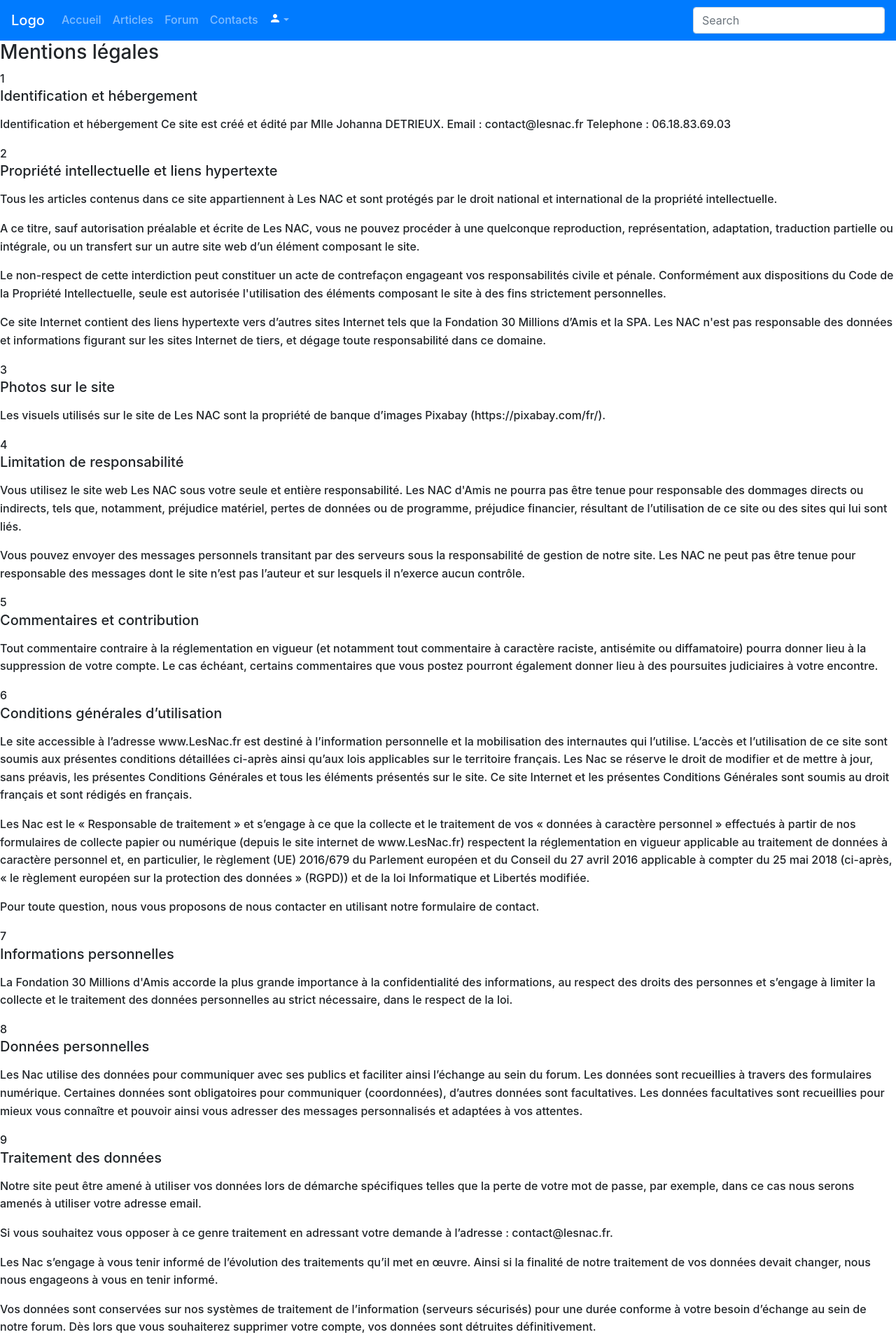
After one commit to Jwana24/projet_afpa_2019, a Symfony app: template templates/general/mentionslegales.html.twig in a window 1280 px wide. The commit adds this page. Shown: the top 1920 px of the page at 70% size. Run offline with Twig, Linux system fonts and the light colour scheme; the template is opened without the code that fills it, so the values that code supplies are empty; some libraries are stand-ins or nearby versions.

Commit message:
arrangement footer + mentions légales

```diff
--- a/public/CSS/style.css
+++ b/public/CSS/style.css
@@ -29,6 +29,13 @@ footer
     color: white;
 }
 
+footer .footer-elements
+{
+    padding-left: 20px;
+    padding-top: 20px;
+    padding-bottom: 20px;
+}
+
 footer a,
 footer a:visited
 {
@@ -37,16 +44,54 @@ footer a:visited
     display: inline-block;
     align-content: center;
     margin-right: 20px;
+    font-weight: 700;
 }
 
 footer a:hover
 {
-    color: #273c75;;
+    color: #273c75;
+    text-decoration: none;
 }
 
 footer p
 {
     margin-bottom: 0;
+}
+
+footer .recommand-sites
+{
+    padding-top: 20px;
+}
+
+footer .logos
+{
+    padding-left: 20px;
+    padding-bottom: 40px;
+    padding-top: 10px;
+}
+
+footer .logo-spa
+{
+    width: 30px;
+    height: 30px;
+}
+
+footer .logo-spa:hover
+{
+    width: 40px;
+    height: 40px;
+}
+
+footer .logo-30MAmis
+{
+    width: 20px;
+    height: 30px;
+}
+
+footer .logo-30MAmis:hover
+{
+    width: 30px;
+    height: 40px;
 }
 
 .alert
@@ -328,9 +373,7 @@ body, #slider, .wrap, .slide-content
 {
     display: flex;
     width: 100%;
-    height: 100%;
     box-shadow: 0 4px 30px rgba(0, 0, 0, 0.05);
-    position: relative;
 }
 
 .sidebox
--- a/src/Controller/Admin/ArticleController.php
+++ b/src/Controller/Admin/ArticleController.php
@@ -93,7 +93,7 @@ class ArticleController extends AbstractController
             }
 
             $this->getDoctrine()->getManager()->flush();
-            $this->addFlash('success', 'L\'article a été modifié avec succès');
+            $this->addFlash('success', 'L\'article a bien été modifié');
 
             return $this->redirectToRoute('articles_list',[
                 'id' => $article->getId()
--- a/src/Controller/PostController.php
+++ b/src/Controller/PostController.php
@@ -106,6 +106,7 @@ class PostController extends AbstractController
             $post->setIdMemberFK($this->getUser());
             $postManager->persist($post);
             $postManager->flush();
+            $this->addFlash('success', 'Le post a été bien été ajouté');
 
             return $this->redirectToRoute('posts_list');
         }
@@ -129,7 +130,7 @@ class PostController extends AbstractController
         if($form->isSubmitted() && $form->isValid())
         {
             $this->getDoctrine()->getManager()->flush();
-            $this->addFlash('success', 'Le post a été modifié avec succès');
+            $this->addFlash('success', 'Le post a bien été modifié');
 
             return $this->redirectToRoute('show_post',[
                 'id' => $post->getId()
--- a/templates/base.html.twig
+++ b/templates/base.html.twig
@@ -153,10 +153,21 @@
         {% block body %}{% endblock %}
 
         <footer>
-            <a href="{{ path('accueil') }}#contacts">Contacts</a>
-            <a href="#">Mentions légales</a>
-            <a href="#">Arborescence du site</a>
-            <p>© Site créé par Johanna DETRIEUX</p>
+            <div class="footer-elements">
+                <div class="elements-center">
+                    <a href="{{ path('accueil') }}#contacts">Contacts</a>
+                    <a href="{{ path('mentionslegales') }}">Mentions légales</a>
+                    <a href="#">Plan du site</a>
+                    <p class="recommand-sites">
+                        Les sites que l'on vous recommande :
+                        <div class="logos">
+                            <a href="https://www.30millionsdamis.fr/"><img class="logo-30MAmis" src="{{ asset('images/logo-30MAmis.png') }}" alt="Logo de la Fondation 30 Millions d'Amis"></a>
+                            <a href="https://www.la-spa.fr/"><img class="logo-spa" src="{{ asset('images/logo-LaSPA.png') }}" alt="Logo de la SPA (Société Protectrice des Animaux)"></a>
+                        </div>
+                    </p>
+                </div>
+                <p>© Site LesNac créé par Johanna DETRIEUX</p>
+            </div>
         </footer>
 
             <script src="{{ asset('js/menu.js') }}"></script>
--- a/templates/forum/index.html.twig
+++ b/templates/forum/index.html.twig
@@ -47,7 +47,7 @@
         </div>
 
         {% for message in app.flashes('success') %}
-            <div id="flash-notice" class="text-center mx-auto">
+            <div class="alert alert-success" role="alert">
                 {{ message }}
             </div>
         {% endfor %}
--- /dev/null
+++ b/templates/general/mentionslegales.html.twig
@@ -0,0 +1,194 @@
+{% extends 'base.html.twig' %}
+
+{% block title %}Mentions légales{% endblock %}
+
+{% block body %}
+
+    <main class="container-mentions-legales">
+
+        <div class="mentions-legales">
+            <h3>Mentions légales</h3>
+                <section>
+                    <article>
+                        <ol>1<h5>Identification et hébergement</h5></ol>
+                            <p>
+                                Identification et hébergement
+                                Ce site est créé et édité par Mlle Johanna DETRIEUX.
+                                Email : contact@lesnac.fr
+                                Telephone : 06.18.83.69.03
+                            </p>
+
+
+                            <ol>2<h5>Propriété intellectuelle et liens hypertexte</h5></ol>
+                            <p>
+                                Tous les articles contenus dans ce site appartiennent à Les NAC et sont protégés par le droit national et international de la propriété intellectuelle.
+                            </p>
+                            <p>
+                                A ce titre, sauf autorisation préalable et écrite de Les NAC, vous ne pouvez procéder à une quelconque reproduction, représentation, adaptation, traduction partielle ou intégrale, ou un transfert sur un autre site web d’un élément composant le site.
+                            </p>
+                            <p>
+                                Le non-respect de cette interdiction peut constituer un acte de contrefaçon engageant vos responsabilités civile et pénale. Conformément aux dispositions du Code de la Propriété Intellectuelle, seule est autorisée l'utilisation des éléments composant le site à des fins strictement personnelles.
+                            </p>
+                            <p>
+                                Ce site Internet contient des liens hypertexte vers d’autres sites Internet tels que la Fondation 30 Millions d’Amis et la SPA. Les NAC n'est pas responsable des données et informations figurant sur les sites Internet de tiers, et dégage toute responsabilité dans ce domaine.
+                            </p>
+
+
+                            <ol>3<h5>Photos sur le site</h5></ol>
+                            <p>
+                                Les visuels utilisés sur le site de Les NAC sont la propriété de banque d’images Pixabay (https://pixabay.com/fr/).
+                            </p>
+
+
+                            <ol>4<h5>Limitation de responsabilité</h5></ol>
+                            <p>
+                                Vous utilisez le site web Les NAC sous votre seule et entière responsabilité. Les NAC d'Amis ne pourra pas être tenue pour responsable des dommages directs ou indirects, tels que, notamment, préjudice matériel, pertes de données ou de programme, préjudice financier, résultant de l’utilisation de ce site ou des sites qui lui sont liés.
+                            </p>
+                            <p>
+                                Vous pouvez envoyer des messages personnels transitant par des serveurs sous la responsabilité de gestion de notre site. Les NAC ne peut pas être tenue pour responsable des messages dont le site n’est pas l’auteur et sur lesquels il n’exerce aucun contrôle.
+                            </p>
+
+
+                            <ol>5<h5>Commentaires et contribution</h5></ol>
+                            <p>
+                                Tout commentaire contraire à la réglementation en vigueur (et notamment tout commentaire à caractère raciste, antisémite ou diffamatoire) pourra donner lieu à la suppression de votre compte. Le cas échéant, certains commentaires que vous postez pourront également donner lieu à des poursuites judiciaires à votre encontre.
+                            </p>
+
+
+                            <ol>6<h5>Conditions générales d’utilisation</h5></ol>
+                            <p>
+                                Le site accessible à l’adresse www.LesNac.fr est destiné à l’information personnelle et la mobilisation des internautes qui l’utilise. L’accès et l’utilisation de ce site sont soumis aux présentes conditions détaillées ci-après ainsi qu’aux lois applicables sur le territoire français.
+                                Les Nac se réserve le droit de modifier et de mettre à jour, sans préavis, les présentes Conditions Générales et tous les éléments présentés sur le site. Ce site Internet et les présentes Conditions Générales sont soumis au droit français et sont rédigés en français.
+                            </p>
+                            <p>
+                                Les Nac est le « Responsable de traitement » et s’engage à ce que la collecte et le traitement de vos « données à caractère personnel » effectués à partir de nos formulaires de collecte papier ou numérique (depuis le site internet de www.LesNac.fr) respectent la réglementation en vigueur applicable au traitement de données à caractère personnel et, en particulier, le règlement (UE) 2016/679 du Parlement européen et du Conseil du 27 avril 2016 applicable à compter du 25 mai 2018 (ci-après, « le règlement européen sur la protection des données » (RGPD)) et de la loi Informatique et Libertés modifiée.
+                            </p>
+                            <p>
+                                Pour toute question, nous vous proposons de nous contacter en utilisant notre formulaire de contact.
+                            </p>
+
+
+                            <ol>7<h5>Informations personnelles</h5></ol>
+                            <p>
+                                La Fondation 30 Millions d'Amis accorde la plus grande importance à la confidentialité des informations, au respect des droits des personnes et s’engage à limiter la collecte et le traitement des données personnelles au strict nécessaire, dans le respect de la loi.
+                            </p>
+
+
+                            <ol>8<h5>Données personnelles</h5></ol>
+                            <p>
+                                Les Nac utilise des données pour communiquer avec ses publics et faciliter ainsi l’échange au sein du forum.
+                                Les données sont recueillies à travers des formulaires numérique. Certaines données sont obligatoires pour communiquer (coordonnées), d’autres données sont facultatives. Les données facultatives sont recueillies pour mieux vous connaître et pouvoir ainsi vous adresser des messages personnalisés et adaptées à vos attentes.
+                            </p>
+
+
+                            <ol>9<h5>Traitement des données</h5></ol>
+                            <p>
+                                Notre site peut être amené à utiliser vos données lors de démarche spécifiques telles que la perte de votre mot de passe, par exemple, dans ce cas nous serons amenés à utiliser votre adresse email.
+                            </p>
+                            <p>
+                                Si vous souhaitez vous opposer à ce genre traitement en adressant votre demande à l’adresse : contact@lesnac.fr.
+                            </p>
+                            <p>
+                                Les Nac s’engage à vous tenir informé de l’évolution des traitements qu’il met en œuvre. Ainsi si la finalité de notre traitement de vos données devait changer, nous nous engageons à vous en tenir informé.
+                            </p>
+                            <p>
+                                Vos données sont conservées sur nos systèmes de traitement de l’information (serveurs sécurisés) pour une durée conforme à votre besoin d’échange au sein de notre forum. Dès lors que vous souhaiterez supprimer votre compte, vos données sont détruites définitivement.
+                            </p>
+
+
+                            <ol>10<h5>Droit de rectification</h5></ol>
+                            <p>
+                                Vous disposez du droit d'obtenir, dans les meilleurs délais, la rectification de données qui seraient inexactes. Compte tenu des finalités du traitement, vous avez le droit d'obtenir que des données incomplètes soient complétées, y compris en fournissant une déclaration complémentaire.
+                            </p>
+
+
+                            <ol>11<h5>Droit à l’effacement</h5></ol>
+                            <p>
+                                Ce droit traduit le droit d'obtenir dans les meilleurs délais, l'effacement de vos données. Nous avons l'obligation d'effacer vos données lorsque l'un des motifs suivants s’applique :
+                            </p>
+                            <ol>a)<p>
+                                Vos données ne sont plus nécessaires au regard des finalités pour lesquelles elles ont été collectées ou traitées d'une autre manière ;
+                            </p></ol>
+                            <ol>b)<p>
+                                Vous retirez le consentement sur lequel est fondé le traitement et il n'existe pas d'autre fondement juridique au traitement ;
+                            </p></ol>
+                            <ol>c)<p>
+                                Vous vous opposez au traitement et il n'existe pas de motif légitime impérieux pour le traitement, ou vous vous opposez au traitement à des fins de prospection, vous pouvez exercer ce droit à tout moment ;
+                            </p></ol>
+                            <ol>d)<p>
+                                Vos données ont fait l'objet d'un traitement illicite ;
+                            </p></ol>
+                            <ol>e)<p>
+                                Vos données doivent être effacées pour respecter une obligation légale qui est prévue par le droit de l'Union ou par le droit de l'État membre auquel nous sommes soumis ;
+                            </p></ol>
+                            <ol>f)<p>
+                                Si nous avons rendu publiques des données que nous sommes tenus d’effacer, compte tenu des technologies disponibles et des coûts de mise en œuvre, nous prendrons des mesures raisonnables, y compris d'ordre technique, pour informer les autres responsables du traitement qui traitent vos données que vous en avez demandé l'effacement, par tout lien vers ces données ou toute copie ou reproduction de celles-ci ;
+                            </p></ol>
+                            <ol>g)<p>
+                                Attention cependant, ce droit ne s’applique pas dans la mesure où le traitement est nécessaire :
+                                <ol>g).1<p>
+                                    A l'exercice du droit à la liberté d'expression et d'information,
+                                </p></ol>
+                                <ol>g).2<p>
+                                    Au respect une obligation légale qui requiert le traitement, prévue par le droit de l'Union ou par le droit de l'État membre auquel nous serions soumis, ou pour exécuter une mission d'intérêt public ou relevant de l'exercice de l'autorité publique dont nous serions investis,
+                                </p></ol>
+                                <ol>g).3<p>
+                                    A des fins archivistiques dans l'intérêt public, à des fins de recherche scientifique ou historique ou à des fins statistiques,
+                                </p></ol>
+                                <ol>g).4<p>
+                                    A la constatation, à l'exercice ou à la défense de droits en justice.
+                                </p></ol>
+                            </p></ol>
+
+
+                            <ol>12<h5>Réclamation</h5></ol>
+                            <p>
+                                Vous disposez du droit d'introduire une réclamation auprès d'une autorité de contrôle.
+                            </p>
+
+
+                            <ol>13<h5>Les Cookies</h5></ol>
+                            <p>
+                                Lors de la consultation de notre site, des informations relatives à la navigation de votre terminal (ordinateur, tablette, smartphone, etc.) sur notre site, sont susceptibles d'être enregistrées dans des fichiers "Cookies" de votre navigateur et par conséquent sur votre terminal de connexion.
+                            </p>
+                            <p>
+                                Nous utilisons différents cookies sur le site pour améliorer l’interactivité du site avec vos attentes et nos services.
+                            </p>
+                            <p>
+                                Un « cookie » est un fichier de taille limitée, généralement constitué de lettres et de chiffres déposé sur notre terminal.
+                            </p>
+                            <p>
+                                Cookies internes : Ces cookies permettent au site de fonctionner de manière optimale, exemple : sauvegarde de vos choix, retenir vos préférences… Vous pouvez vous opposer au dépôt de ces cookies ou les supprimer en utilisant les paramètres de votre navigateur, cependant votre expérience utilisateur risque d’être dégradée.
+                            </p>
+                            <p>
+                                Lors de votre première visite sur le site www.LesNac.fr, un bandeau vous informe de l’utilisation de la technique des cookies.
+                                Ce bandeau vous invite à accepter les conditions des cookies ou à paramétrer votre navigateur pour limiter les cookies en cliquant sur « en savoir plus ».
+                                Vous pouvez à tout moment changer vos paramétrages pour accepter ou refuser les cookies. La poursuite de la navigation sans paramétrage du navigateur vaut acceptation du cookie.
+                            </p>
+                            <p>
+                                La durée de conservation d’un cookie déposé sur votre navigateur est de 13 mois à compter de sa date de dépôt. A l’issue des 13 mois, le cookie est effacé et le bandeau cookie vous sera à nouveau présenté pour nouvelle acceptation ou non des cookies. Vous accepterez à nouveau en poursuivant votre navigation ou bien en refuserez le cookie en paramétrant votre navigateur.
+                            </p>
+                            <p>
+                                Si vous refusez l'enregistrement des cookies que nous émettons, ou si vous supprimez ceux que nous y avons enregistrés, certaines fonctionnalités du site pourraient être désactivées. Vous pouvez à tout moment modifier les paramétrages.
+                            </p>
+
+
+                            <ol>14<h5>Courriers électroniques</h5></ol>
+                            <p>
+                                Nous attirons votre attention sur le fait que vous recevrez des courriers électroniques de Les Nac, sauf opposition de votre part. Afin de respecter votre droit d’opposition nous conserverons l’adresse email sur laquelle vous vous opposez afin de l’éliminer de tous nos envois. La durée de conservation est dans ce cas de 3 ans à l’issue desquels votre adresse sera définitivement effacée.
+                            </p>
+                            <p>
+                                Les Nac ne porte aucune responsabilité sur la juste réception des messages qui vous seraient adressés.
+                                Nous attirons votre attention sur les risques associés au courrier électronique. Il vous revient de toujours vérifier la fiabilité de l’expéditeur d’un message qui vous serait adressé.
+
+                            </p>
+
+                    </article>
+
+                </section>
+
+        </div>
+
+    </main>
+
+{% endblock %}
```
Also changed, not shown: src/Controller/DefaultController.php (+10 -0 lines), public/images/logo-30MAmis.png (added), public/images/logo-LaSPA.png (added).
